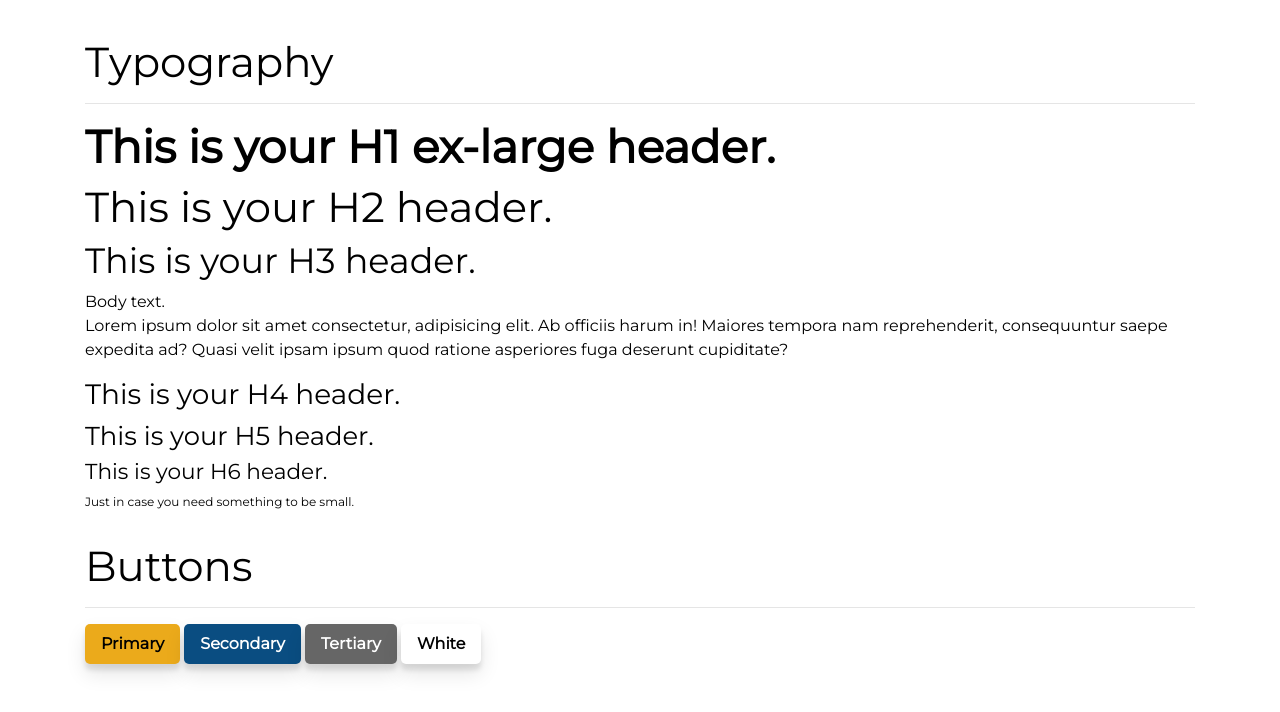
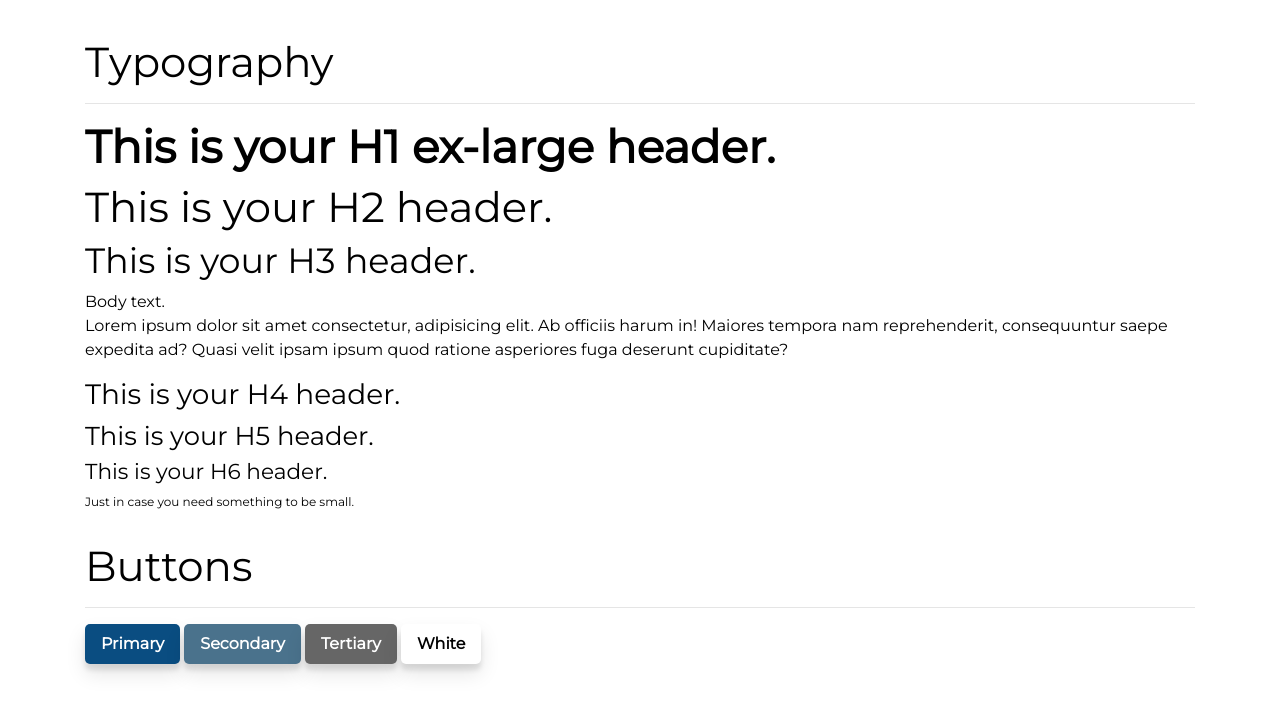
Before and after one commit to spacerambler/abodebucks, a plain HTML site: page index.html in a window 1280 px wide. Shown: the part 858-1570 px from the top of the page. Drawn offline with nearby package versions, Linux system fonts and the light colour scheme.

Commit message:
Update primary button color

```diff
--- a/style.css
+++ b/style.css
@@ -64,7 +64,8 @@ h6 { font-size: 1.353em; }
 .grey { background: var(--grey); }
 
 .primary-btn {
-    background-color: var(--gold);
+    background-color: var(--blue);
+    color: #ffffff;
     border: 0;
     border-radius: 5px;
     box-shadow: 0 10px 20px rgba(0,0,0, 0.1), 0 6px 5px rgba(0,0,0, 0.1);
@@ -75,10 +76,10 @@ h6 { font-size: 1.353em; }
 }
 
 .primary-btn:hover {
-    background-color: #ffffff;
+    background-color: var(--navy);
 }
 .secondary-btn {
-    background-color: var(--blue);
+    background-color: var(--light-blue);
     color: #ffffff;
     border: 0;
     border-radius: 5px;
```
